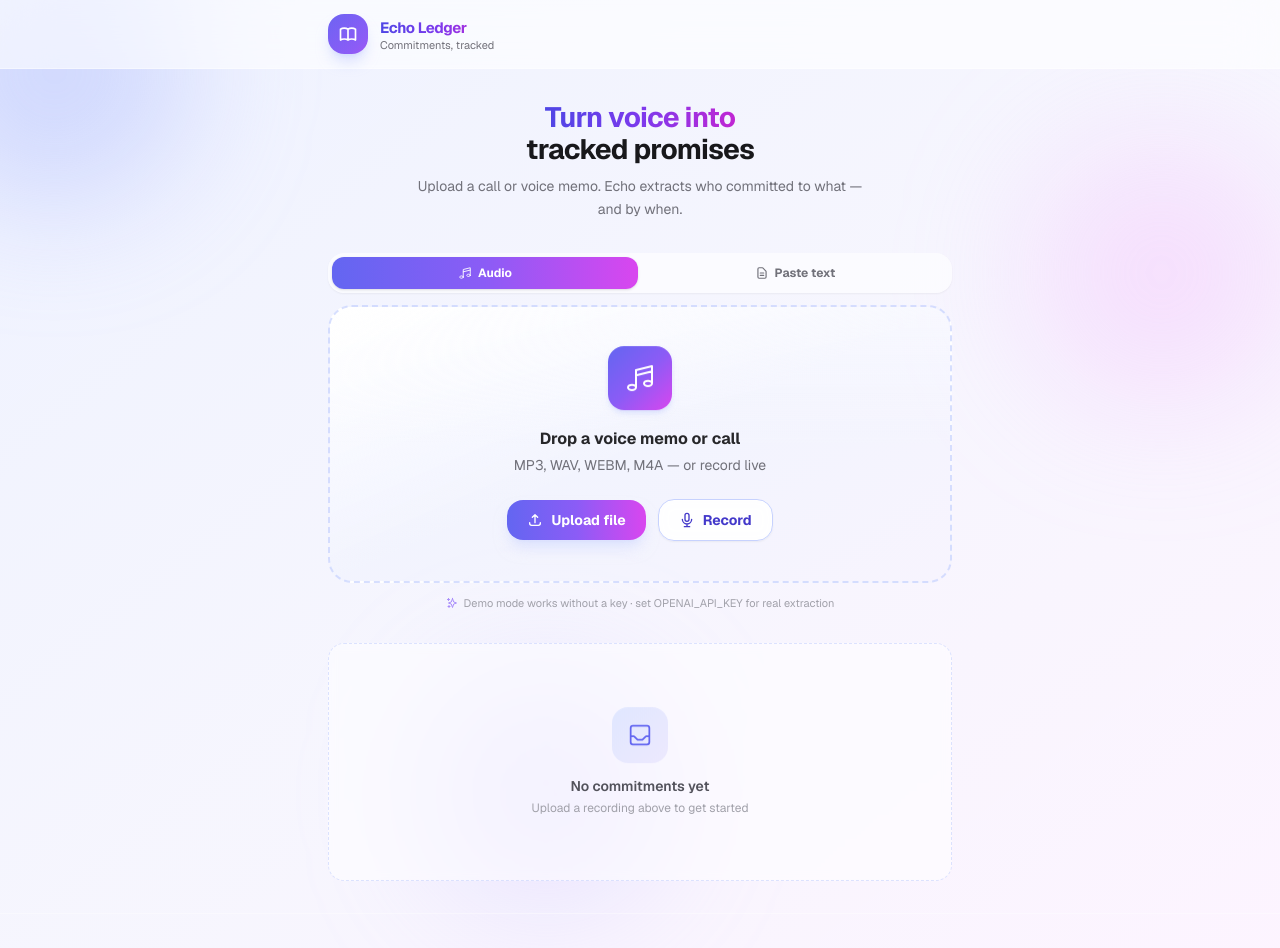
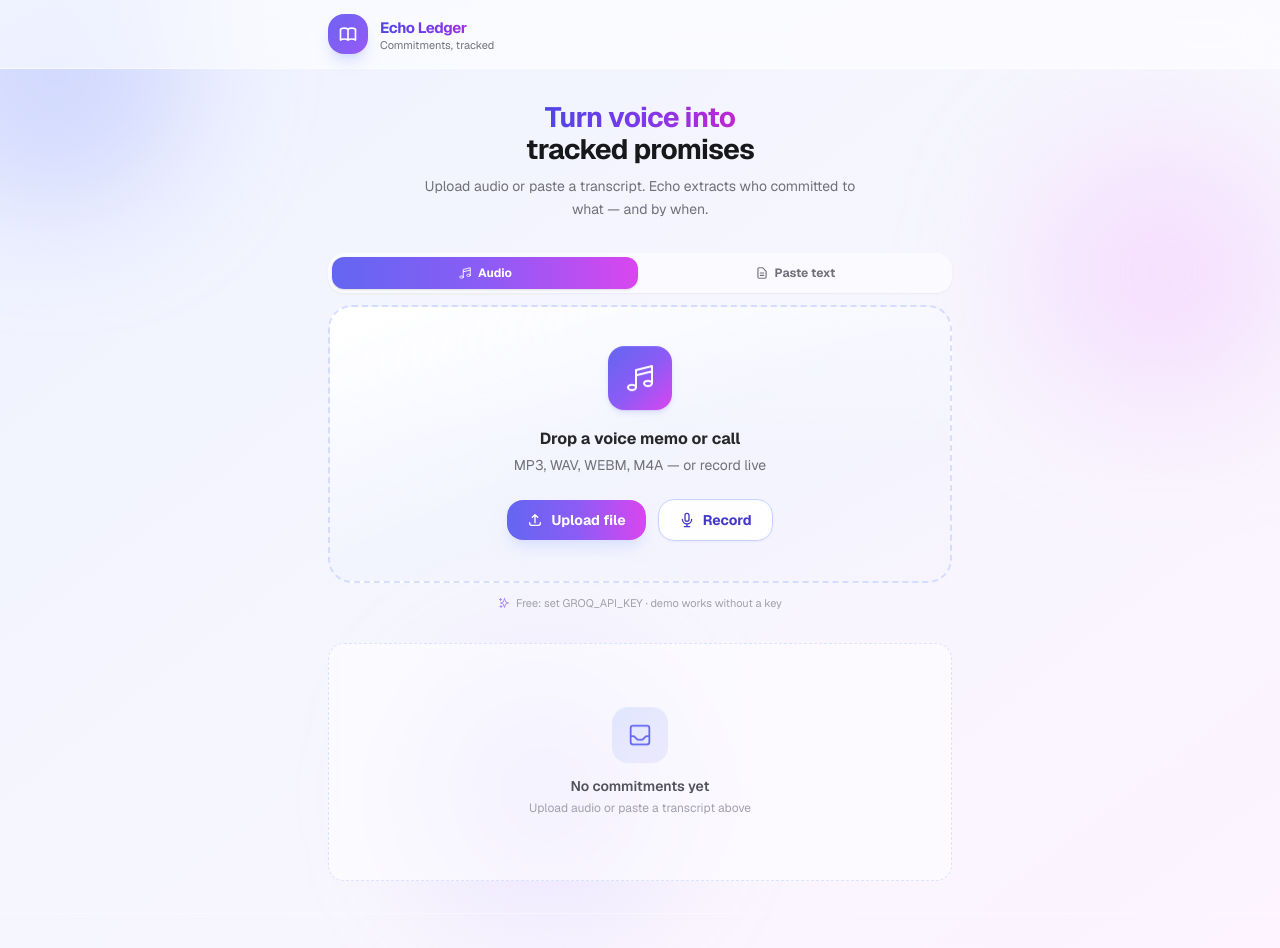
Before and after one commit to pragyafb13/echo-ledger, a Next.js app: page / in a window 1280 px wide. Shown: the top 948 px of the page. Built offline with nearby package versions, Linux system fonts and the light colour scheme.

Commit message:
Update hint: free Groq key + paste text

```diff
--- a/src/app/page.tsx
+++ b/src/app/page.tsx
@@ -119,7 +119,6 @@
 
   return (
     <div className="relative min-h-screen overflow-hidden bg-gradient-to-br from-indigo-50 via-violet-50/60 to-fuchsia-50 dark:from-zinc-950 dark:via-indigo-950/30 dark:to-zinc-950">
-      {/* Floating color blobs */}
       <div className="pointer-events-none absolute -left-20 -top-20 h-72 w-72 rounded-full bg-indigo-300/40 blur-3xl animate-blob dark:bg-indigo-600/20" />
       <div className="pointer-events-none absolute right-0 top-40 h-64 w-64 rounded-full bg-fuchsia-300/30 blur-3xl animate-blob animation-delay-2 dark:bg-fuchsia-600/15" />
       <div className="pointer-events-none absolute bottom-20 left-1/3 h-56 w-56 rounded-full bg-violet-300/30 blur-3xl animate-blob animation-delay-4 dark:bg-violet-600/15" />
@@ -151,7 +150,6 @@
       </header>
 
       <main className="relative mx-auto max-w-2xl px-4 py-8 sm:px-6">
-        {/* Hero */}
         <section className="mb-8 text-center animate-fade-in-up">
           <h2 className="text-2xl font-bold tracking-tight sm:text-[28px]">
             <span className="bg-gradient-to-r from-indigo-600 via-violet-600 to-fuchsia-600 bg-clip-text text-transparent dark:from-indigo-300 dark:via-violet-300 dark:to-fuchsia-300">
@@ -161,20 +159,18 @@
             <span className="text-zinc-900 dark:text-zinc-50">tracked promises</span>
           </h2>
           <p className="mx-auto mt-2.5 max-w-md text-sm leading-relaxed text-zinc-500 dark:text-zinc-400">
-            Upload a call or voice memo. Echo extracts who committed to what — and by when.
+            Upload audio or paste a transcript. Echo extracts who committed to what — and by when.
           </p>
         </section>
 
-        {/* Upload */}
         <section className="mb-8 animate-fade-in-up" style={{ animationDelay: "60ms" }}>
           <UploadPanel onProcessed={handleProcessed} />
           <p className="mt-3 flex items-center justify-center gap-1.5 text-[11px] text-zinc-400 dark:text-zinc-500">
             <IconSparkles className="h-3 w-3 text-violet-400" />
-            Demo mode works without a key · set OPENAI_API_KEY for real extraction
+            Free: set GROQ_API_KEY · demo works without a key
           </p>
         </section>
 
-        {/* Stats + filters */}
         {items.length > 0 && (
           <section className="mb-5 space-y-4 animate-fade-in-up" style={{ animationDelay: "100ms" }}>
             <div className="grid grid-cols-3 gap-2.5">
@@ -254,7 +250,6 @@
           </section>
         )}
 
-        {/* List */}
         <section className="space-y-3">
           {filtered.length === 0 ? (
             <div className="rounded-2xl border border-dashed border-indigo-200/60 bg-white/50 py-16 text-center backdrop-blur-sm dark:border-indigo-900/40 dark:bg-zinc-900/40 animate-fade-in">
@@ -267,7 +262,7 @@
                     No commitments yet
                   </p>
                   <p className="mt-1 text-xs text-zinc-400">
-                    Upload a recording above to get started
+                    Upload audio or paste a transcript above
                   </p>
                 </>
               ) : (
```
